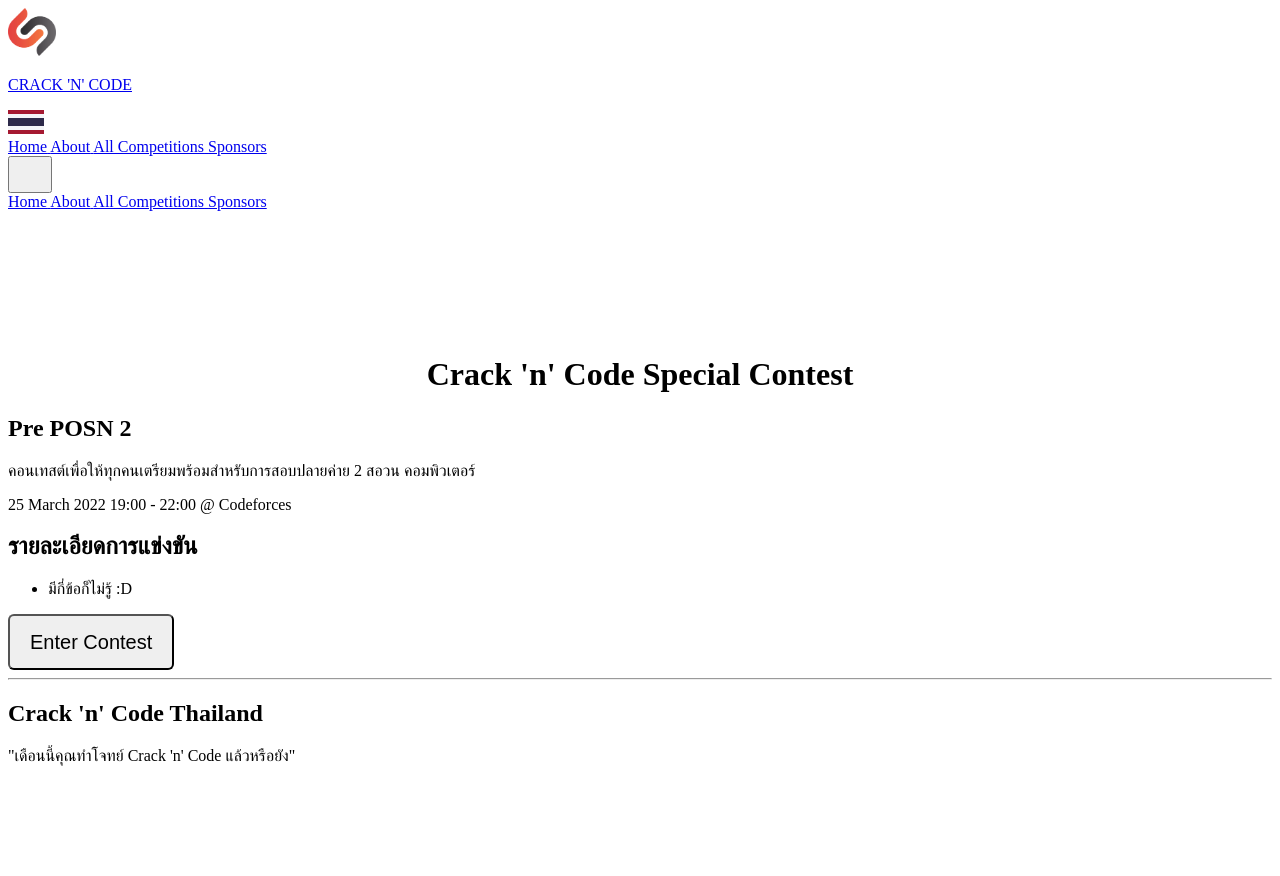
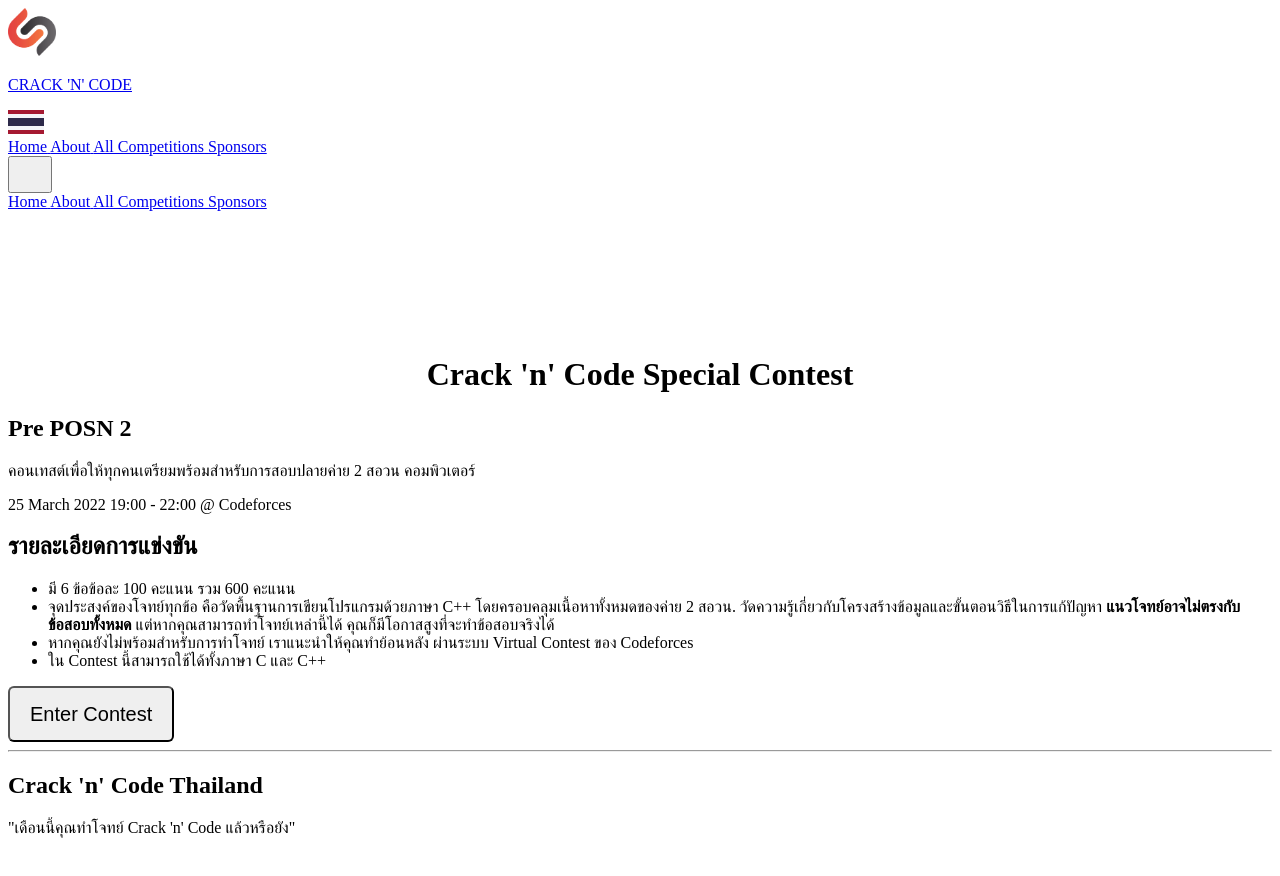
Before and after one commit to crackncode-th/crackncode.org, a SvelteKit app: page /special/2303/pre-posn-2 in a window 1280 px wide. Shown: the top 876 px of the page. Before the commit the page ends 817 px from the top, so only its background shows below. Built offline with nearby package versions, Linux system fonts and the light colour scheme; some icons are missing; a web font is replaced by a local one.

Commit message:
feat: add some text :tada:

```diff
--- a/src/routes/special/2303/pre-posn-2/+page.svelte
+++ b/src/routes/special/2303/pre-posn-2/+page.svelte
@@ -28,9 +28,21 @@
   <h2 class="my-2 text-3xl font-bold">รายละเอียดการแข่งขัน</h2>
 
   <ul class="app-width mx-auto list-disc pl-4 text-left sm:text-xl">
-    <li>มีกี่ข้อก็ไม่รู้ :D</li>
-  </ul></FloatIn
->
+    <li>มี 6 ข้อข้อละ 100 คะแนน รวม 600 คะแนน</li>
+    <li>
+      จุดประสงค์ของโจทย์ทุกข้อ คือวัดพื้นฐานการเขียนโปรแกรมด้วยภาษา C++
+      โดยครอบคลุมเนื้อหาทั้งหมดของค่าย 2 สอวน.
+      วัดความรู้เกี่ยวกับโครงสร้างข้อมูลและขั้นตอนวิธีในการแก้ปัญหา
+      <b> แนวโจทย์อาจไม่ตรงกับข้อสอบทั้งหมด </b>
+      แต่หากคุณสามารถทำโจทย์เหล่านี้ได้ คุณก็มีโอกาสสูงที่จะทำข้อสอบจริงได้
+    </li>
+    <li>
+      หากคุณยังไม่พร้อมสำหรับการทำโจทย์ เราแนะนำให้คุณทำย้อนหลัง ผ่านระบบ
+      Virtual Contest ของ Codeforces
+    </li>
+    <li>ใน Contest นี้สามารถใช้ได้ทั้งภาษา C และ C++</li>
+  </ul>
+</FloatIn>
 
 <FloatIn delay={400}>
   <RedButton href={codeforcesLink}>Enter Contest</RedButton>
```
